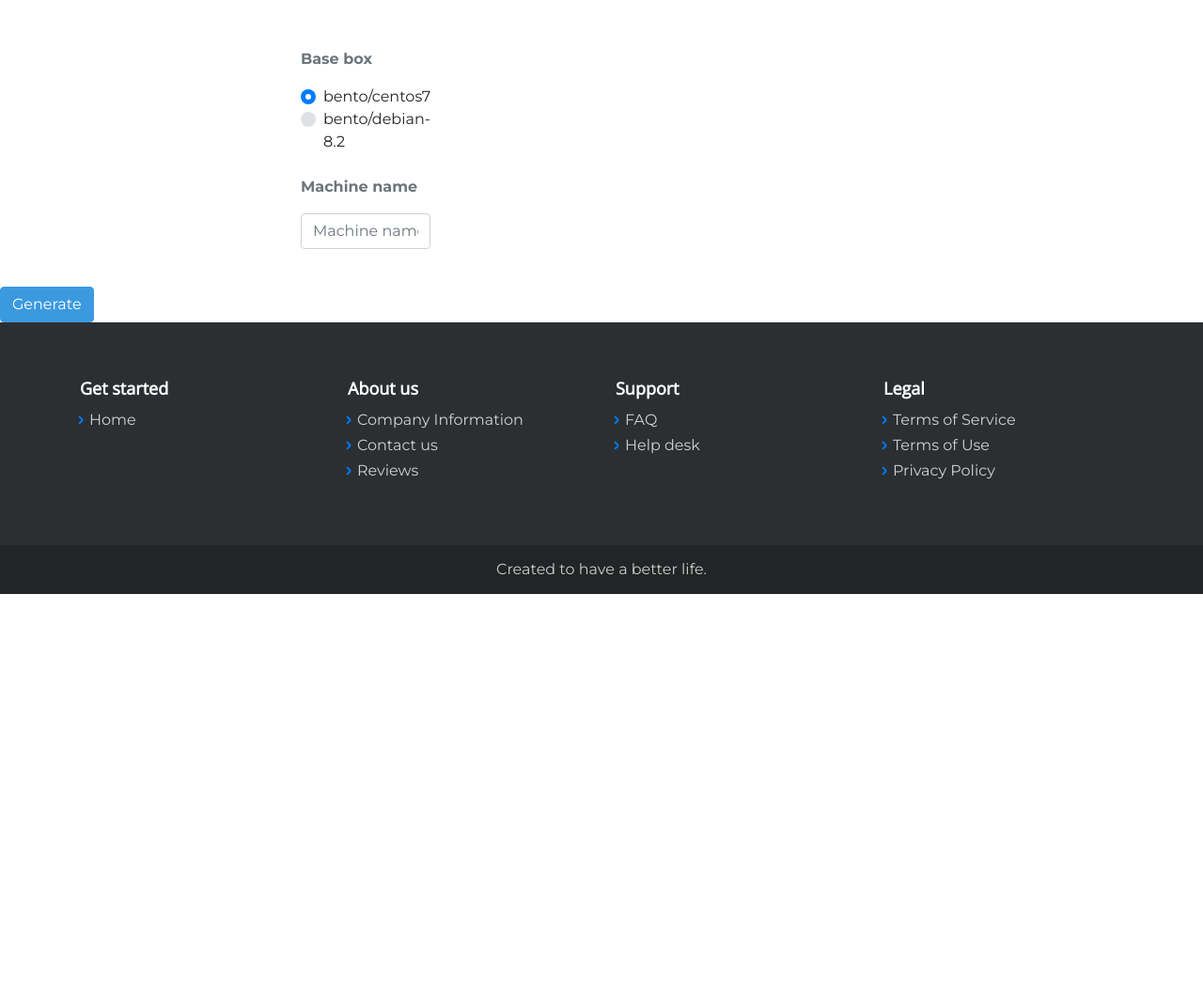
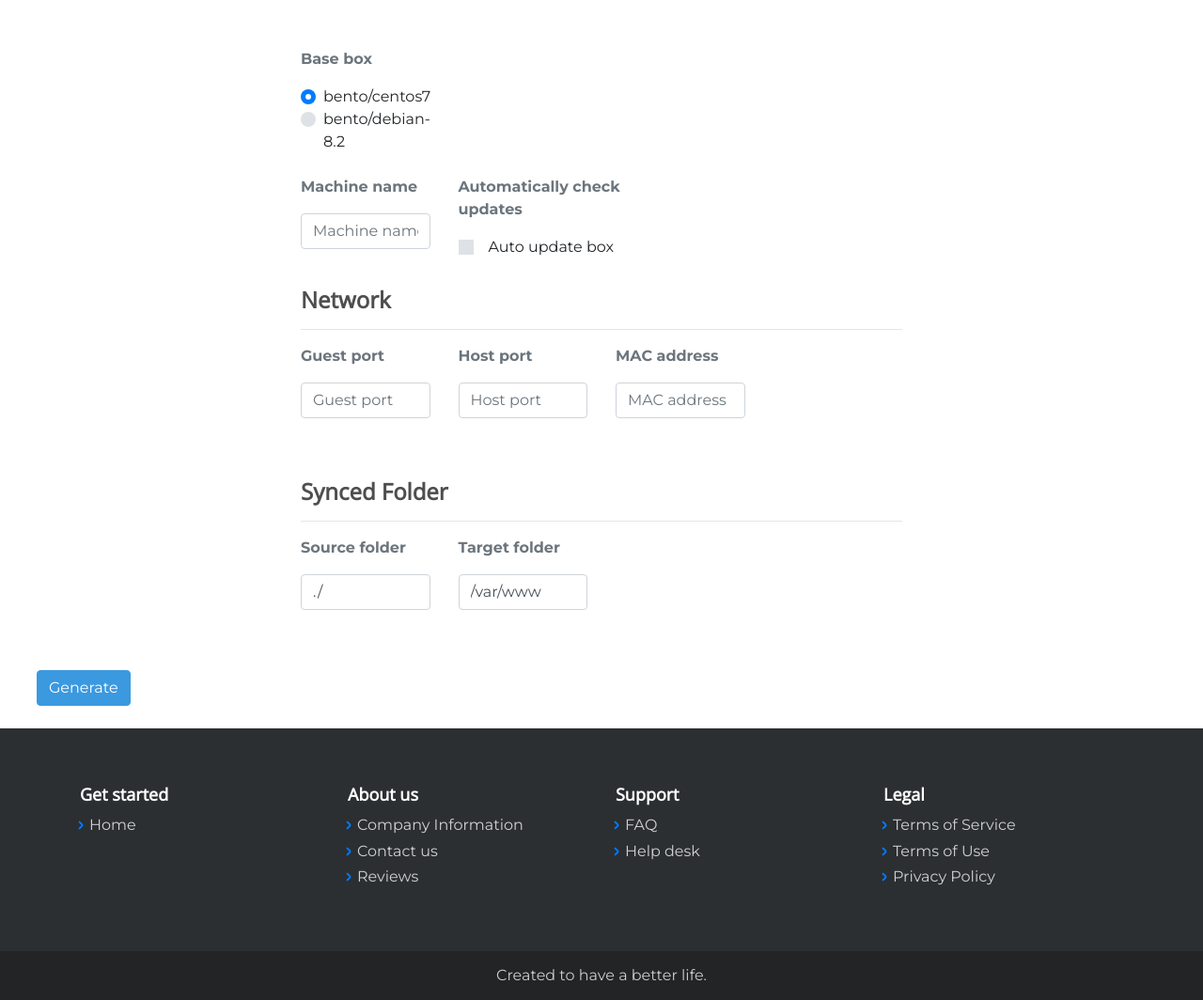
Before and after one commit to aguillement/vagup, a Django app: page /generator/ in a window 1280 px wide. Shown: the part 40-1104 px from the top of the page at 94% size. Before the commit the page ends 672 px from the top, so only its background shows below. Run offline with Django 3.2, Linux system fonts and the light colour scheme; some libraries are stand-ins or nearby versions; some web fonts are replaced.

Commit message:
Better form !

```diff
--- a/src/vagup/generator/templates/generator/generate.html
+++ b/src/vagup/generator/templates/generator/generate.html
@@ -13,11 +13,11 @@
                         <b>Base box</b>
                     </p>
                     <div class="custom-control custom-radio">
-                        <input type="radio" id="bento/centos7" name="base_box" class="custom-control-input" value="on" checked="">
+                        <input type="radio" id="bento/centos7" name="base_box" class="custom-control-input" value="bento/centos7" checked="">
                         <label class="custom-control-label" for="bento/centos7">bento/centos7</label>
                     </div>
                     <div class="custom-control custom-radio">
-                        <input type="radio" id="bento/debian-8.2" name="base_box" class="custom-control-input" value="on">
+                        <input type="radio" id="bento/debian-8.2" name="base_box" class="custom-control-input" value="bento/debian-8.2">
                         <label class="custom-control-label" for="bento/debian-8.2">bento/debian-8.2</label>
                     </div>
                 </div>
@@ -30,14 +30,80 @@
                         <p class="text-muted" >
                             <b>Machine name</b>
                         </p>
-                        <input type="text" name="base_box" class="form-control" placeholder="Machine name" required="True">
+                        <input type="text" name="machine_name" class="form-control" placeholder="Machine name" required="True">
+                    </div>
+                </div>
+
+                <div class="col-md-4 col-12">
+                    <p class="text-muted">
+                        <b>Automatically check updates</b>
+                    </p>
+                    <div class="custom-control">
+                        <input type="checkbox" id="auto_update" name="auto_update" class="custom-control-input" value="True">
+                        <label class="custom-control-label ml-2" for="auto_update">Auto update box</label>
+                    </div>
+                 </div>
+            </div>
+
+            <!-- Network -->
+            <h4 class="mb-2">Network</h4>
+            <hr>
+            <div class="row mb-5">
+                <div class="col-md-3 col-6">
+                    <div class="form-group">
+                        <p class="text-muted" >
+                            <b>Guest port</b>
+                        </p>
+                        <input type="text" name="guest_port" class="form-control" placeholder="Guest port" required>
+                    </div>
+                </div>
+
+                <div class="col-md-3 col-6">
+                    <div class="form-group">
+                        <p class="text-muted" >
+                            <b>Host port</b>
+                        </p>
+                        <input type="text" name="host_port" class="form-control" placeholder="Host port" required>
+                    </div>
+                </div>
+
+                <div class="col-md-3 col-6">
+                    <div class="form-group">
+                        <p class="text-muted" >
+                            <b>MAC address</b>
+                        </p>
+                        <input type="text" name="mac_address" class="form-control mb-2" placeholder="MAC address">
+                    </div>
+                </div>
+            </div>
+
+
+            <!-- Synced folder -->
+            <h4 class="mb-2" >Synced Folder</h4>
+            <hr>
+            <div class="row mb-5">
+                <div class="col-md-3 col-6">
+                    <div class="form-group">
+                        <p class="text-muted" >
+                            <b>Source folder</b>
+                        </p>
+                        <input type="text" name="source_folder" class="form-control" value="./" required>
+                    </div>
+                </div>
+
+                <div class="col-md-3 col-6">
+                    <div class="form-group">
+                        <p class="text-muted" >
+                            <b>Target folder</b>
+                        </p>
+                        <input type="text" name="host_port" class="form-control" value="/var/www" required>
                     </div>
                 </div>
             </div>
         </div>
 
-        <div class="row">
-            <div class="col-md-12">
+        <div class="row m-4">
+            <div class="col-md-3 col-12">
                 <button class="btn btn-info" type="submit">Generate</button>
             </div>
         </div>
```
